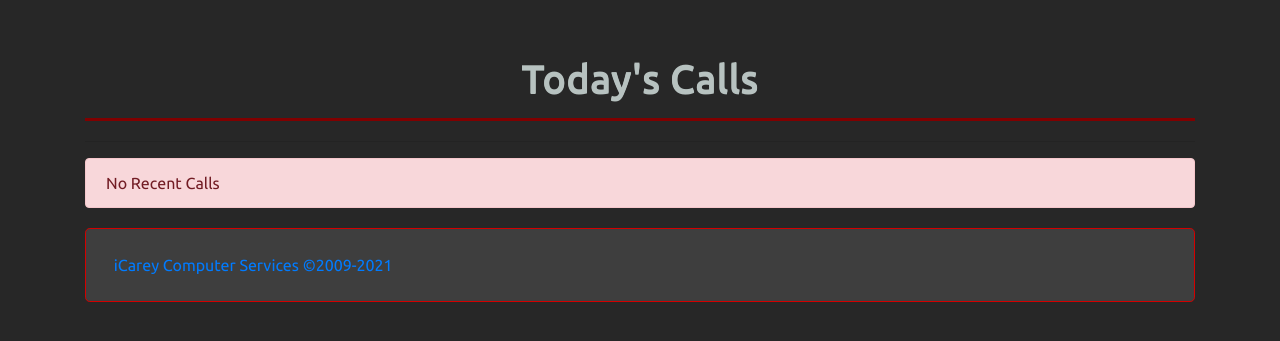
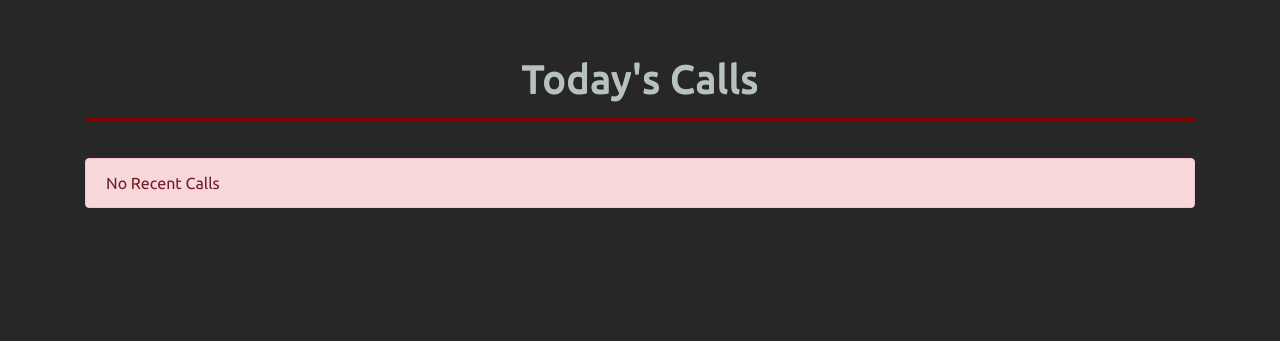
Before and after one commit to TheGreatCodeholio/ttd_helper, a PHP site: page / in a window 1280 px wide. Shown: the top 341 px of the page. Run offline with PHP 8.4, Linux system fonts and the light colour scheme; data that the repository does not hold is empty; some libraries are stand-ins or nearby versions.

Commit message:
readme update

```diff
--- a/public_html/index.php
+++ b/public_html/index.php
@@ -94,11 +94,6 @@
           ?>
 
 
-        <div class="container footer">
-            <div class="row">
-                <a class="icarey-orange-text mt-4 mb-4 ml-4" href="https://www.icarey.net">&nbsp;iCarey Computer Services &copy;2009-<?php echo date('Y');?></a>
-            </div>
-        </div>
       </div>
       </div>
     </div> <!-- Main Container Close -->
```
Also changed, not shown: README.md.
